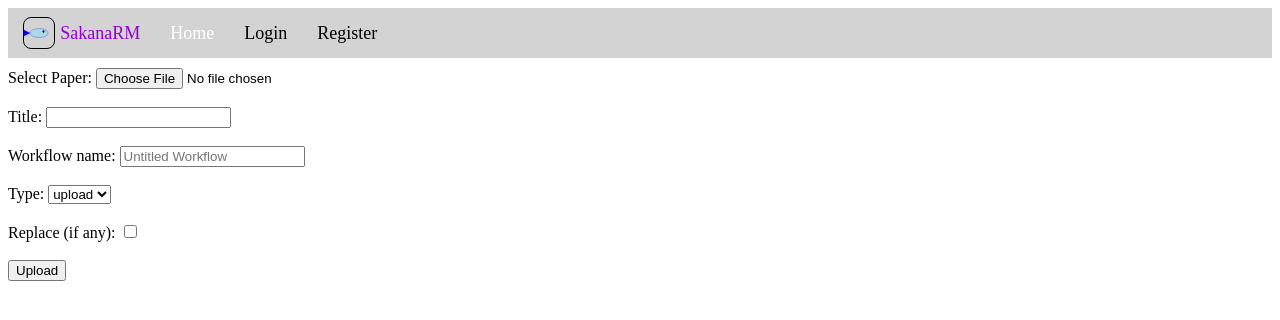
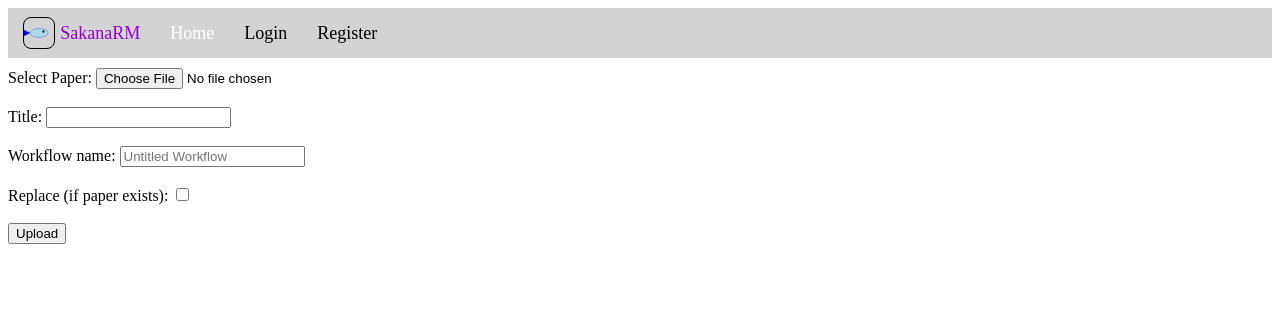
Before and after one commit to JunchengDong0421/SakanaRM, a Django app: page /paper/upload in a window 1280 px wide. Shown: the top 320 px of the page. Run offline with Django 4.2, Linux system fonts and the light colour scheme; the visitor is signed in with stand-in values (Sample User, id 1).

Commit message:
Remove unused select bar, improve text description

```diff
--- a/SakanaRM/templates/core/paper_upload.html
+++ b/SakanaRM/templates/core/paper_upload.html
@@ -19,14 +19,8 @@
             <input type="text" name="name" placeholder="Untitled Workflow"/>
         </label>
         <br><br>
-        <label>Type:
-            <select name="type">
-                {#                <option value="upload_process">upload and process</option>#}
-                <option value="{{ UPLOAD }}">upload</option>
-            </select>
-        </label>
-        <br><br>
-        <label>Replace (if any): <input type="checkbox" name="replace" value="true"></label>
+        <input type="hidden" name="type" value="{{ UPLOAD }}">
+        <label>Replace (if paper exists): <input type="checkbox" name="replace" value="true"></label>
         <br><br>
         <button type="submit">Upload</button>
     </form>
```
